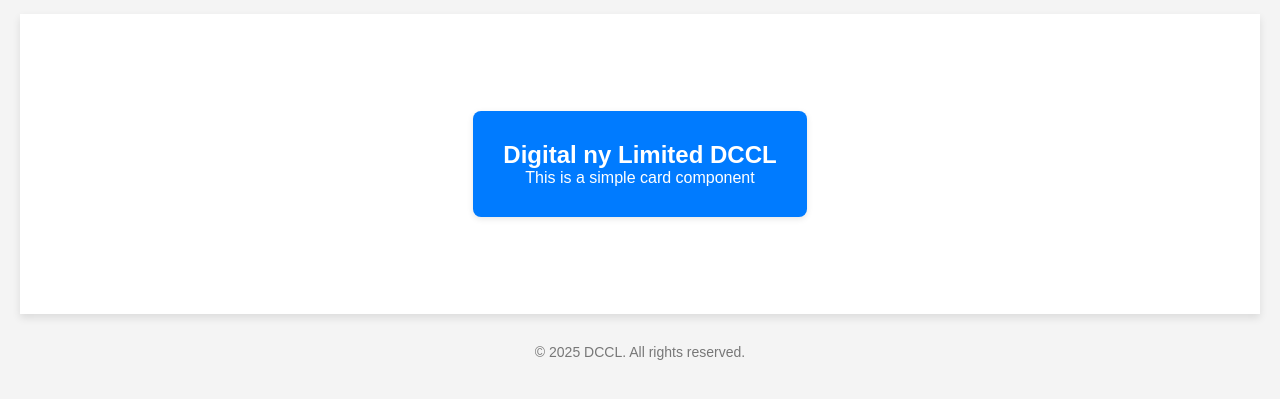
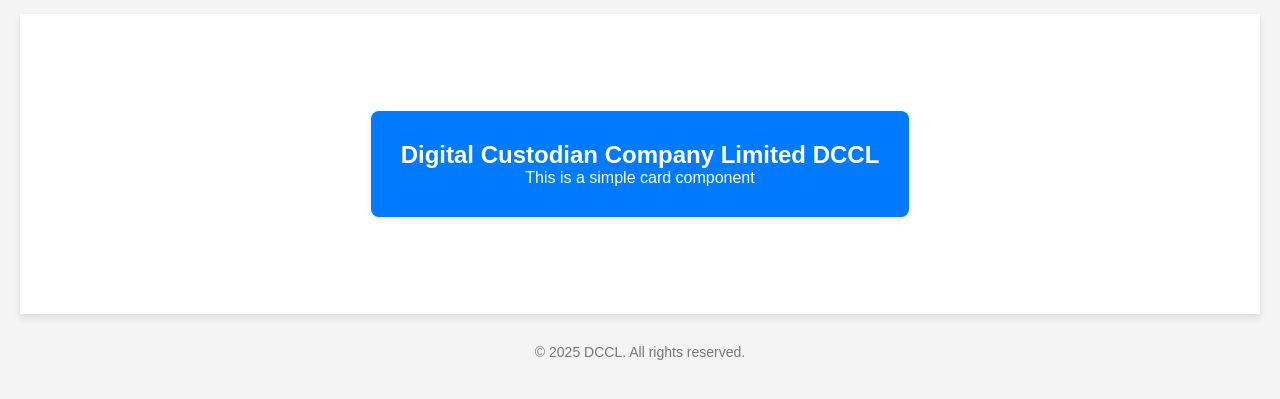
Before and after one commit to lalashabir/nawaz, a website: page index.html in a window 1280 px wide. Shown: the part 93-492 px from the top of the page. Drawn offline with Linux system fonts and the light colour scheme.

Commit message:
deploy: 3125acef3c05ca9ad57608014dd9ca3bd7bf7ea2

```diff
--- a/index.html
+++ b/index.html
@@ -60,7 +60,7 @@
 
   <div class="main-content">
     <div class="card">
-      <h2>Digital ny Limited DCCL</h2>
+      <h2>Digital Custodian Company Limited DCCL</h2>
       <p>This is a simple card component </p>
     </div>
   </div>
```
